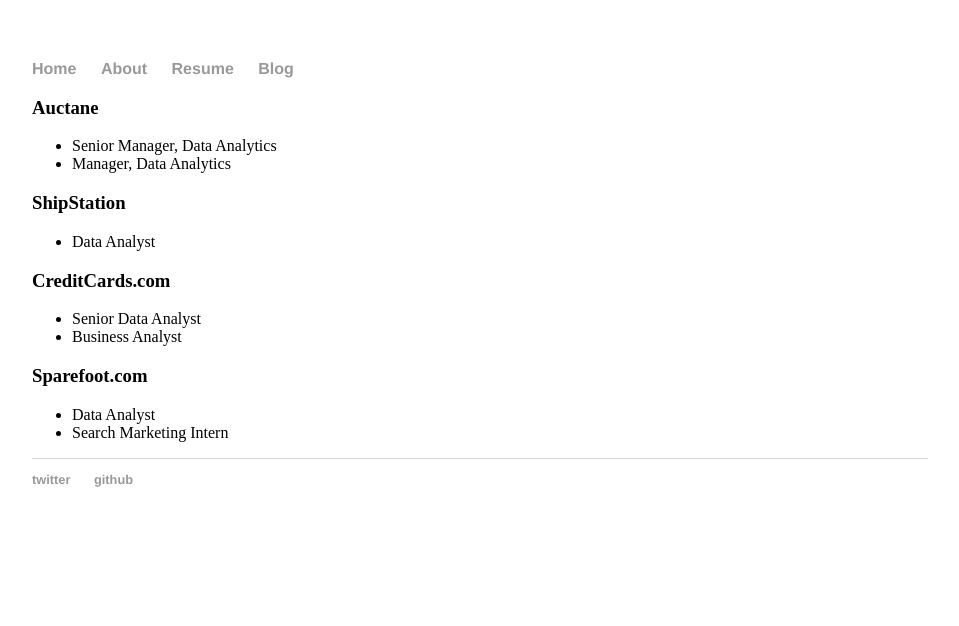
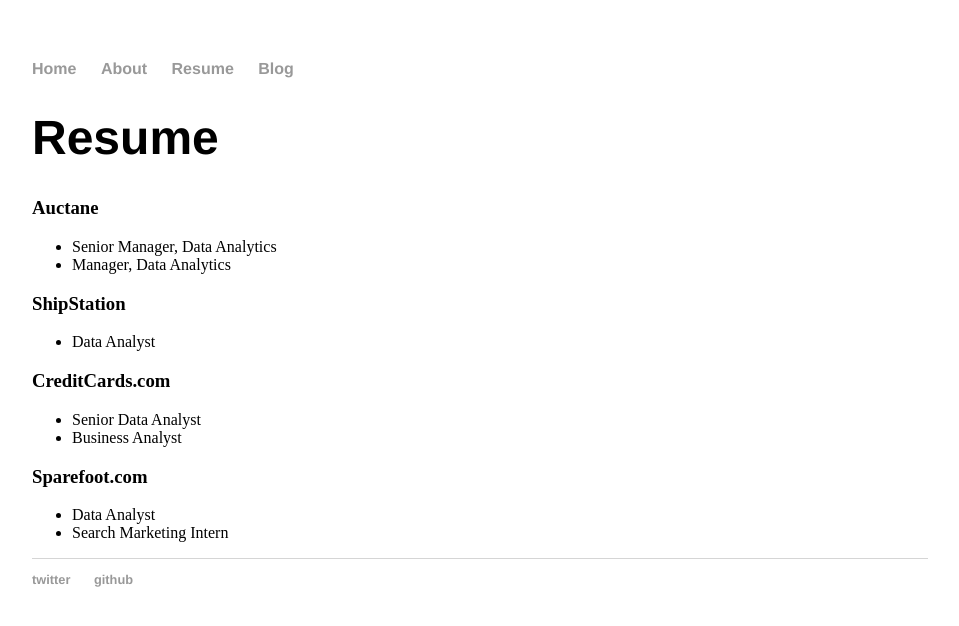
Before and after one commit to chetchavat/chetchavat.github.io, a Jekyll site: the page built from resume.md, in a window 1280 px wide. Shown: the top 626 px of the page, without its empty margins (160-1119 px from the left). Built offline with Jekyll 4.4.1, drawn with Linux system fonts in a browser that asks for light colours.

Commit message:
more pretty please

```diff
--- a/_layouts/page.html
+++ b/_layouts/page.html
@@ -1,6 +1,8 @@
 ---
 layout: default
 ---
+<h1>{{ page.title }}</h1>
+
 <div class="page">
   {{ content }}
 </div>
--- a/blog/index.html
+++ b/blog/index.html
@@ -3,9 +3,9 @@
 title: blog
 ---
 	<h1>{{ page.title }}</h1>
-	<ul class="jobs">
+	<ul class="posts">
 
-	  {% for job in site.jobs %}
-	    <li><span>{{ job.date | date_to_string }}</span> » <a href="{{ job.url }}" title="{{ job.title }}">{{ job.title }}</a></li>
+	  {% for post in site.posts %}
+	    <li><span>{{ post.date | date_to_string }}</span> » <a href="{{ post.url }}" title="{{ post.title }}">{{ post.title }}</a></li>
 	  {% endfor %}
 	</ul>
```
